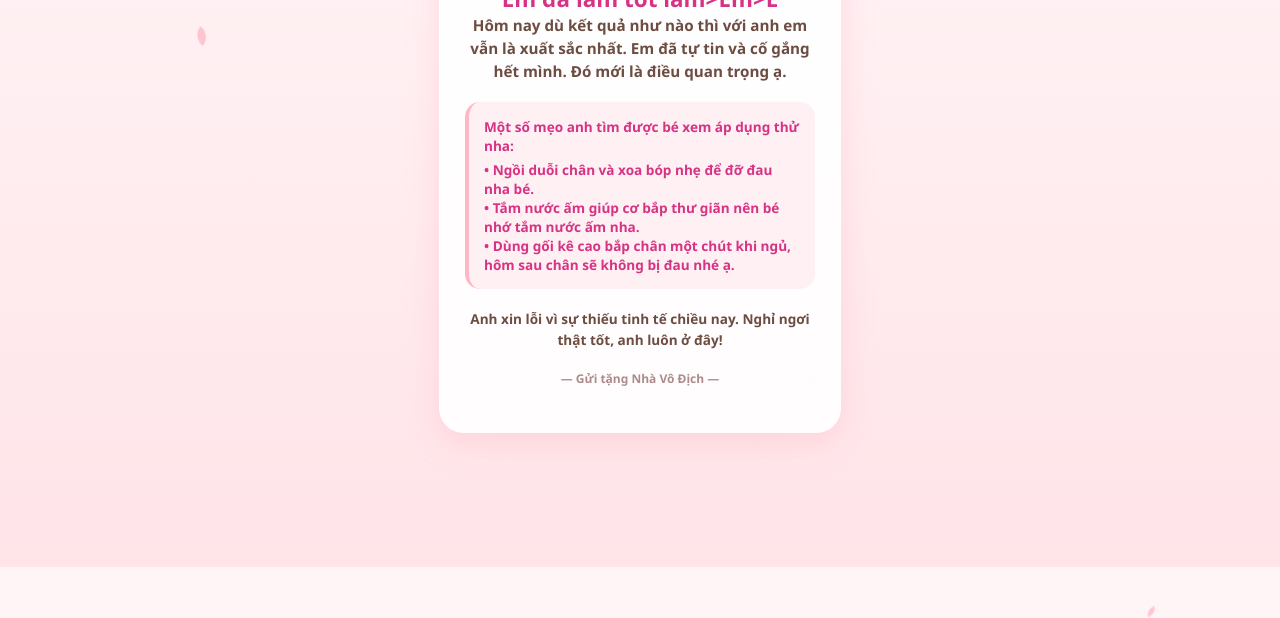
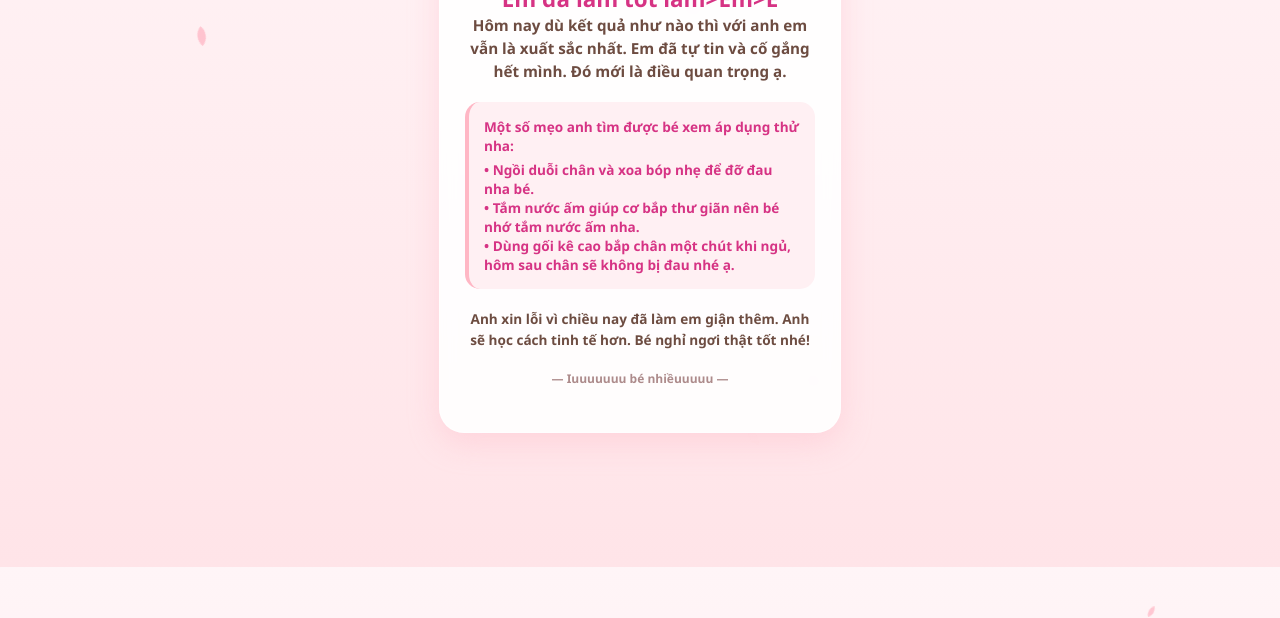
Before and after one commit to duongthanhdat2321-afk/Tang-em, a plain HTML site: page index.html in a window 1280 px wide. Shown: the part 233-851 px from the top of the page. Drawn offline with Linux system fonts and the light colour scheme.

Commit message:
Update index.html

```diff
--- a/index.html
+++ b/index.html
@@ -116,10 +116,10 @@
         </div>
 
         <div class="message" style="font-size: 0.85rem; margin-top: 10px;">
-            Anh xin lỗi vì sự thiếu tinh tế chiều nay. Nghỉ ngơi thật tốt, anh luôn ở đây!
+            Anh xin lỗi vì chiều nay đã làm em giận thêm. Anh sẽ học cách tinh tế hơn. Bé nghỉ ngơi thật tốt nhé!
         </div>
 
-        <div class="footer">— Gửi tặng Nhà Vô Địch —</div>
+        <div class="footer">— Iuuuuuuu bé nhiềuuuuu —</div>
     </div>
 
 </body>
```
